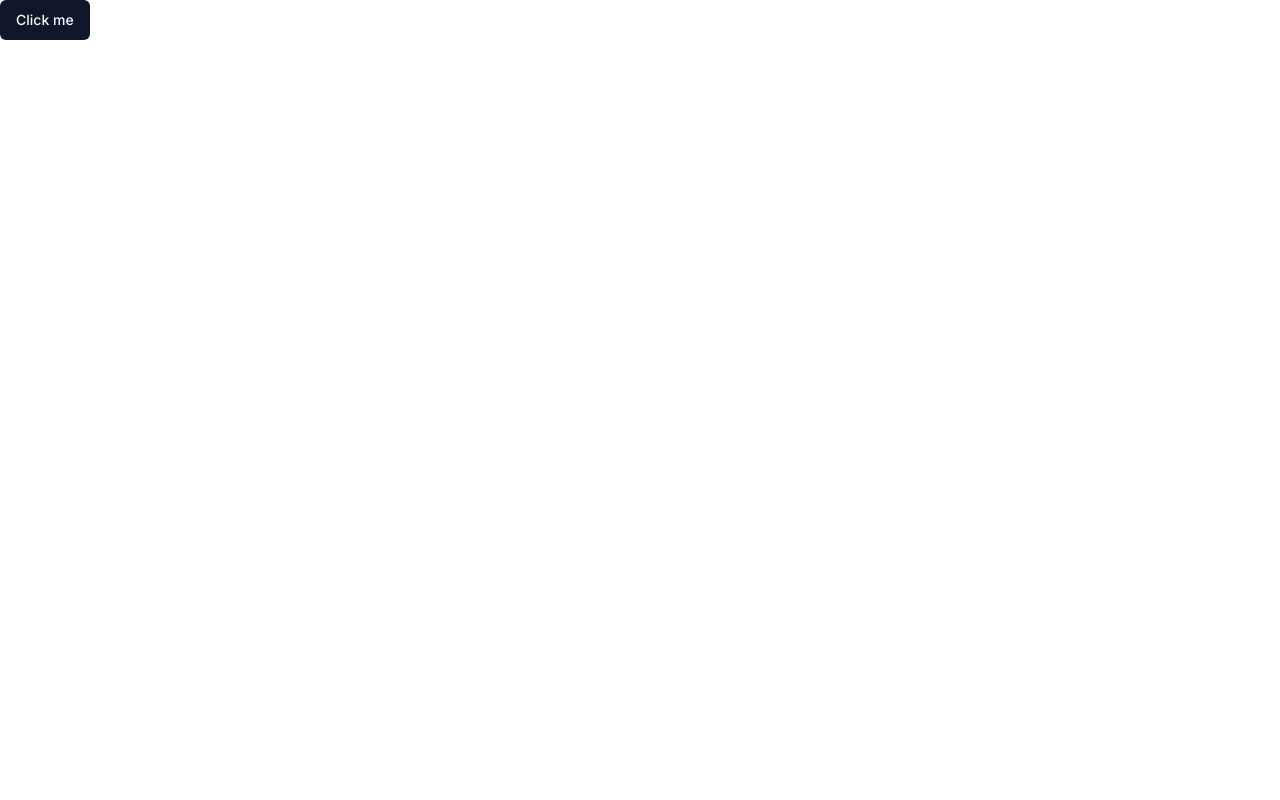
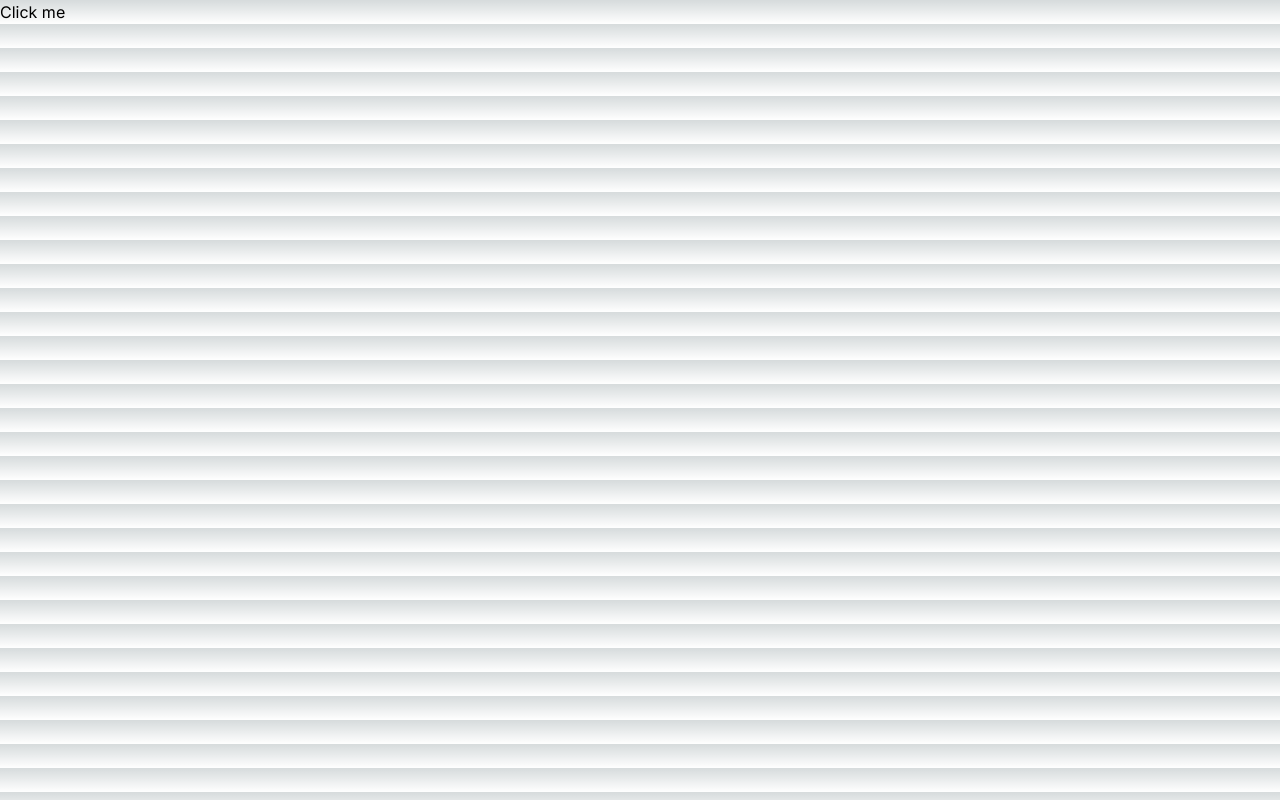
Before and after one commit to afeef/roznamcha-app, a Next.js app: page / in a window 1280 px wide. Built offline with nearby package versions, Linux system fonts and the light colour scheme.

Commit message:
removed shadcn

```diff
--- a/package.json
+++ b/package.json
@@ -12,17 +12,11 @@
   },
   "dependencies": {
     "@prisma/client": "^5.8.1",
-    "@radix-ui/react-slot": "^1.0.2",
     "@vercel/analytics": "^1.1.1",
     "@vercel/speed-insights": "^1.0.2",
-    "class-variance-authority": "^0.7.0",
-    "clsx": "^2.1.0",
-    "lucide-react": "^0.309.0",
     "next": "14.0.4",
     "react": "^18",
     "react-dom": "^18",
-    "tailwind-merge": "^2.2.0",
-    "tailwindcss-animate": "^1.0.7",
     "zod": "^3.22.4"
   },
   "devDependencies": {
--- a/src/app/globals.css
+++ b/src/app/globals.css
@@ -2,75 +2,26 @@
 @tailwind components;
 @tailwind utilities;
 
-@layer base {
+:root {
+  --foreground-rgb: 0, 0, 0;
+  --background-start-rgb: 214, 219, 220;
+  --background-end-rgb: 255, 255, 255;
+}
+
+@media (prefers-color-scheme: dark) {
   :root {
-    --background: 0 0% 100%;
-    --foreground: 222.2 84% 4.9%;
-
-    --card: 0 0% 100%;
-    --card-foreground: 222.2 84% 4.9%;
-
-    --popover: 0 0% 100%;
-    --popover-foreground: 222.2 84% 4.9%;
-
-    --primary: 222.2 47.4% 11.2%;
-    --primary-foreground: 210 40% 98%;
-
-    --secondary: 210 40% 96.1%;
-    --secondary-foreground: 222.2 47.4% 11.2%;
-
-    --muted: 210 40% 96.1%;
-    --muted-foreground: 215.4 16.3% 46.9%;
-
-    --accent: 210 40% 96.1%;
-    --accent-foreground: 222.2 47.4% 11.2%;
-
-    --destructive: 0 84.2% 60.2%;
-    --destructive-foreground: 210 40% 98%;
-
-    --border: 214.3 31.8% 91.4%;
-    --input: 214.3 31.8% 91.4%;
-    --ring: 222.2 84% 4.9%;
-
-    --radius: 0.5rem;
-  }
-
-  .dark {
-    --background: 222.2 84% 4.9%;
-    --foreground: 210 40% 98%;
-
-    --card: 222.2 84% 4.9%;
-    --card-foreground: 210 40% 98%;
-
-    --popover: 222.2 84% 4.9%;
-    --popover-foreground: 210 40% 98%;
-
-    --primary: 210 40% 98%;
-    --primary-foreground: 222.2 47.4% 11.2%;
-
-    --secondary: 217.2 32.6% 17.5%;
-    --secondary-foreground: 210 40% 98%;
-
-    --muted: 217.2 32.6% 17.5%;
-    --muted-foreground: 215 20.2% 65.1%;
-
-    --accent: 217.2 32.6% 17.5%;
-    --accent-foreground: 210 40% 98%;
-
-    --destructive: 0 62.8% 30.6%;
-    --destructive-foreground: 210 40% 98%;
-
-    --border: 217.2 32.6% 17.5%;
-    --input: 217.2 32.6% 17.5%;
-    --ring: 212.7 26.8% 83.9%;
+    --foreground-rgb: 255, 255, 255;
+    --background-start-rgb: 0, 0, 0;
+    --background-end-rgb: 0, 0, 0;
   }
 }
 
-@layer base {
-  * {
-    @apply border-border;
-  }
-  body {
-    @apply bg-background text-foreground;
-  }
+body {
+  color: rgb(var(--foreground-rgb));
+  background: linear-gradient(
+          to bottom,
+          transparent,
+          rgb(var(--background-end-rgb))
+  )
+  rgb(var(--background-start-rgb));
 }
--- a/src/app/page.tsx
+++ b/src/app/page.tsx
@@ -1,11 +1,8 @@
-import Image from 'next/image'
-import { Button } from "@/components/ui/button"
-
 export default function Home() {
   return (
     <main>
         <div>
-            <Button>Click me</Button>
+            <div>Click me</div>
         </div>
     </main>
   )
--- a/src/components/ui/button.tsx
+++ /dev/null
@@ -1,56 +0,0 @@
-import * as React from "react"
-import { Slot } from "@radix-ui/react-slot"
-import { cva, type VariantProps } from "class-variance-authority"
-
-import { cn } from "@/lib/utils"
-
-const buttonVariants = cva(
-  "inline-flex items-center justify-center whitespace-nowrap rounded-md text-sm font-medium ring-offset-white transition-colors focus-visible:outline-none focus-visible:ring-2 focus-visible:ring-slate-950 focus-visible:ring-offset-2 disabled:pointer-events-none disabled:opacity-50 dark:ring-offset-slate-950 dark:focus-visible:ring-slate-300",
-  {
-    variants: {
-      variant: {
-        default: "bg-slate-900 text-slate-50 hover:bg-slate-900/90 dark:bg-slate-50 dark:text-slate-900 dark:hover:bg-slate-50/90",
-        destructive:
-          "bg-red-500 text-slate-50 hover:bg-red-500/90 dark:bg-red-900 dark:text-slate-50 dark:hover:bg-red-900/90",
-        outline:
-          "border border-slate-200 bg-white hover:bg-slate-100 hover:text-slate-900 dark:border-slate-800 dark:bg-slate-950 dark:hover:bg-slate-800 dark:hover:text-slate-50",
-        secondary:
-          "bg-slate-100 text-slate-900 hover:bg-slate-100/80 dark:bg-slate-800 dark:text-slate-50 dark:hover:bg-slate-800/80",
-        ghost: "hover:bg-slate-100 hover:text-slate-900 dark:hover:bg-slate-800 dark:hover:text-slate-50",
-        link: "text-slate-900 underline-offset-4 hover:underline dark:text-slate-50",
-      },
-      size: {
-        default: "h-10 px-4 py-2",
-        sm: "h-9 rounded-md px-3",
-        lg: "h-11 rounded-md px-8",
-        icon: "h-10 w-10",
-      },
-    },
-    defaultVariants: {
-      variant: "default",
-      size: "default",
-    },
-  }
-)
-
-export interface ButtonProps
-  extends React.ButtonHTMLAttributes<HTMLButtonElement>,
-    VariantProps<typeof buttonVariants> {
-  asChild?: boolean
-}
-
-const Button = React.forwardRef<HTMLButtonElement, ButtonProps>(
-  ({ className, variant, size, asChild = false, ...props }, ref) => {
-    const Comp = asChild ? Slot : "button"
-    return (
-      <Comp
-        className={cn(buttonVariants({ variant, size, className }))}
-        ref={ref}
-        {...props}
-      />
-    )
-  }
-)
-Button.displayName = "Button"
-
-export { Button, buttonVariants }
--- a/src/lib/utils.ts
+++ /dev/null
@@ -1,6 +0,0 @@
-import { type ClassValue, clsx } from "clsx"
-import { twMerge } from "tailwind-merge"
-
-export function cn(...inputs: ClassValue[]) {
-  return twMerge(clsx(inputs))
-}
--- a/tailwind.config.ts
+++ b/tailwind.config.ts
@@ -1,79 +1,20 @@
 import type { Config } from 'tailwindcss'
 
 const config: Config = {
-  darkMode: ["class"],
   content: [
     './src/pages/**/*.{js,ts,jsx,tsx,mdx}',
     './src/components/**/*.{js,ts,jsx,tsx,mdx}',
     './src/app/**/*.{js,ts,jsx,tsx,mdx}',
   ],
-  prefix: "",
   theme: {
-    container: {
-      center: true,
-      padding: "2rem",
-      screens: {
-        "2xl": "1400px",
-      },
-    },
     extend: {
-      colors: {
-        border: "hsl(var(--border))",
-        input: "hsl(var(--input))",
-        ring: "hsl(var(--ring))",
-        background: "hsl(var(--background))",
-        foreground: "hsl(var(--foreground))",
-        primary: {
-          DEFAULT: "hsl(var(--primary))",
-          foreground: "hsl(var(--primary-foreground))",
-        },
-        secondary: {
-          DEFAULT: "hsl(var(--secondary))",
-          foreground: "hsl(var(--secondary-foreground))",
-        },
-        destructive: {
-          DEFAULT: "hsl(var(--destructive))",
-          foreground: "hsl(var(--destructive-foreground))",
-        },
-        muted: {
-          DEFAULT: "hsl(var(--muted))",
-          foreground: "hsl(var(--muted-foreground))",
-        },
-        accent: {
-          DEFAULT: "hsl(var(--accent))",
-          foreground: "hsl(var(--accent-foreground))",
-        },
-        popover: {
-          DEFAULT: "hsl(var(--popover))",
-          foreground: "hsl(var(--popover-foreground))",
-        },
-        card: {
-          DEFAULT: "hsl(var(--card))",
-          foreground: "hsl(var(--card-foreground))",
-        },
-      },
-      borderRadius: {
-        lg: "var(--radius)",
-        md: "calc(var(--radius) - 2px)",
-        sm: "calc(var(--radius) - 4px)",
-      },
-      keyframes: {
-        "accordion-down": {
-          from: { height: "0" },
-          to: { height: "var(--radix-accordion-content-height)" },
-        },
-        "accordion-up": {
-          from: { height: "var(--radix-accordion-content-height)" },
-          to: { height: "0" },
-        },
-      },
-      animation: {
-        "accordion-down": "accordion-down 0.2s ease-out",
-        "accordion-up": "accordion-up 0.2s ease-out",
+      backgroundImage: {
+        'gradient-radial': 'radial-gradient(var(--tw-gradient-stops))',
+        'gradient-conic':
+            'conic-gradient(from 180deg at 50% 50%, var(--tw-gradient-stops))',
       },
     },
   },
-  plugins: [require("tailwindcss-animate")],
-} satisfies Config
-
+  plugins: [],
+}
 export default config
```
Also changed, not shown: components.json (deleted), 1 other file (tests, documents, lock files or other folders).
